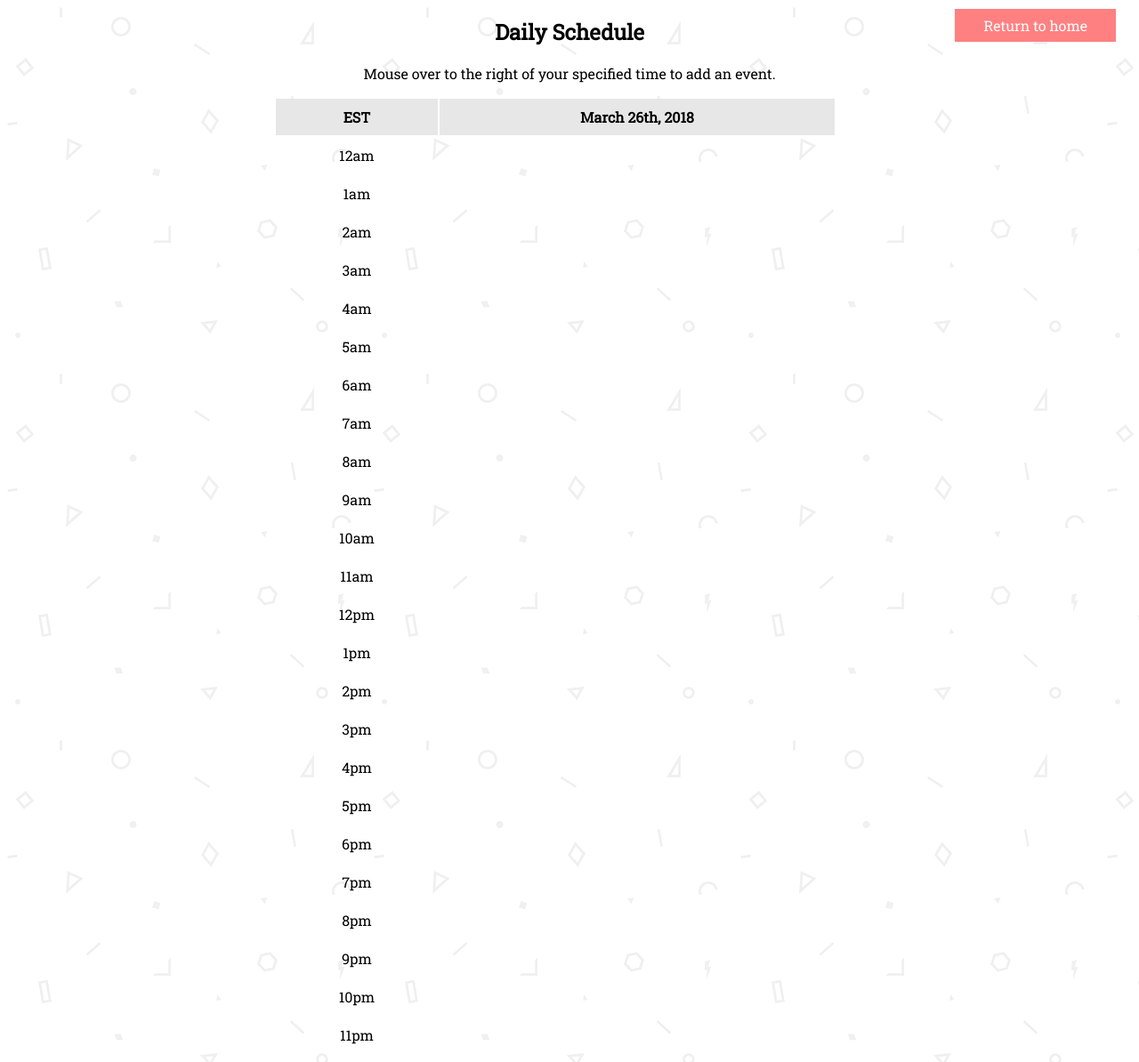
After one commit to kentdphan/Schedule-Builder-App, a PHP site: page /daily.html in a window 1280 px wide. The commit adds this page. Shown: the whole page at 89% size. Run offline with PHP 8.4, Linux system fonts and the light colour scheme.

Commit message:
Update Daily Schedule Page

```diff
--- /dev/null
+++ b/daily.html
@@ -0,0 +1,125 @@
+<!DOCTYPE html PUBLIC "-//W3C//DTD XHTML 1.0 Transitional//EN"
+	  "http://www.w3.org/TR/xhtml1/DTD/xhtml1-transitional.dtd">
+
+<html xmlns="http://www.w3.org/1999/xhtml">
+
+  <head>
+    <title>Daily Schedule</title>
+    <link rel="stylesheet" href="style/styles.css">
+    <link href="https://fonts.googleapis.com/css?family=Roboto+Slab" rel="stylesheet">
+  </head>
+
+  <body>
+    <h2>Daily Schedule</h2>
+    <div class="return">
+      <a href="">Return to home</a>
+    </div>
+
+		<p>Mouse over to the right of your specified time to add an event.</p>
+
+    <table align="center">
+      <tr>
+      	<th id="addEvent">EST</th>
+      	<th>March 26th, 2018</th>
+      </tr>
+      <tr>
+      	<td>12am</td>
+      	<td class="addEvent">+</td>
+      </tr>
+      <tr>
+      	<td>1am</td>
+      	<td class="addEvent">+</td>
+      </tr>
+      <tr>
+      	<td>2am</td>
+      	<td class="addEvent">+</td>
+      </tr>
+      <tr>
+      	<td>3am</td>
+      	<td class="addEvent">+</td>
+      </tr>
+      <tr>
+      	<td>4am</td>
+      	<td class="addEvent">+</td>
+      </tr>
+      <tr>
+      	<td>5am</td>
+      	<td class="addEvent">+</td>
+      </tr>
+      <tr>
+      	<td>6am</td>
+      	<td class="addEvent">+</td>
+      </tr>
+      <tr>
+      	<td>7am</td>
+      	<td class="addEvent">+</td>
+      </tr>
+      <tr>
+      	<td>8am</td>
+      	<td class="addEvent">+</td>
+      </tr>
+      <tr>
+      	<td>9am</td>
+      	<td class="addEvent">+</td>
+      </tr>
+      <tr>
+      	<td>10am</td>
+      	<td class="addEvent">+</td>
+      </tr>
+      <tr>
+      	<td>11am</td>
+      	<td class="addEvent">+</td>
+      </tr>
+      <tr>
+      	<td>12pm</td>
+      	<td class="addEvent">+</td>
+      </tr>
+      <tr>
+      	<td>1pm</td>
+      	<td class="addEvent">+</td>
+      </tr>
+      <tr>
+      	<td>2pm</td>
+      	<td class="addEvent">+</td>
+      </tr>
+      <tr>
+      	<td>3pm</td>
+      	<td class="addEvent">+</td>
+      </tr>
+      <tr>
+        <td>4pm</td>
+        <td class="addEvent">+</td>
+      </tr>
+      <tr>
+        <td>5pm</td>
+        <td class="addEvent">+</td>
+      </tr>
+      <tr>
+        <td>6pm</td>
+        <td class="addEvent">+</td>
+      </tr>
+      <tr>
+        <td>7pm</td>
+        <td class="addEvent">+</td>
+      </tr>
+      <tr>
+        <td>8pm</td>
+      	<td class="addEvent">+</td>
+      </tr>
+      <tr>
+      	<td>9pm</td>
+      	<td class="addEvent">+</td>
+      </tr>
+      <tr>
+      	<td>10pm</td>
+      	<td class="addEvent">+</td>
+      </tr>
+      <tr>
+      	<td>11pm</td>
+      	<td class="addEvent">+</td>
+      </tr>
+    </table>
+
+  </body>
+
+</html>
--- a/style/styles.css
+++ b/style/styles.css
@@ -102,3 +102,43 @@ a {
 .notesOption a:hover {
   box-shadow: 0 4px 8px 0 rgba(0, 0, 0, 0.2), 0 6px 20px 0 rgba(0, 0, 0, 0.19);
 }
+
+.return a {
+    background-color: #ff8080;
+    border: none;
+    color: white;
+    padding: 8px 32px;
+    margin: 0px 16px 34px;
+    position: absolute;
+    top: 10px;
+    right: 10px;
+}
+
+.return a:hover {
+  box-shadow: 0 4px 8px 0 rgba(0, 0, 0, 0.2), 0 6px 20px 0 rgba(0, 0, 0, 0.19);
+}
+
+table {
+  width: 50%;
+  margin: 0px 0px 0px 300px;
+}
+
+th, td {
+  padding: 10px;
+}
+
+th {
+  background-color: #e7e7e7;
+}
+
+.addEvent {
+  color: transparent;
+  border: none;
+  cursor: pointer;
+}
+
+.addEvent:hover {
+  color: white;
+  background-color: #99c2ff;
+  box-shadow: 0 4px 8px 0 rgba(0, 0, 0, 0.2), 0 6px 20px 0 rgba(0, 0, 0, 0.19);
+}
```
Also changed, not shown: dailys.html (deleted, +0 -18 lines), index.html (+4 -4 lines), monthly.html (renamed from monthlys.html), weekly.html (renamed from weeklys.html).
